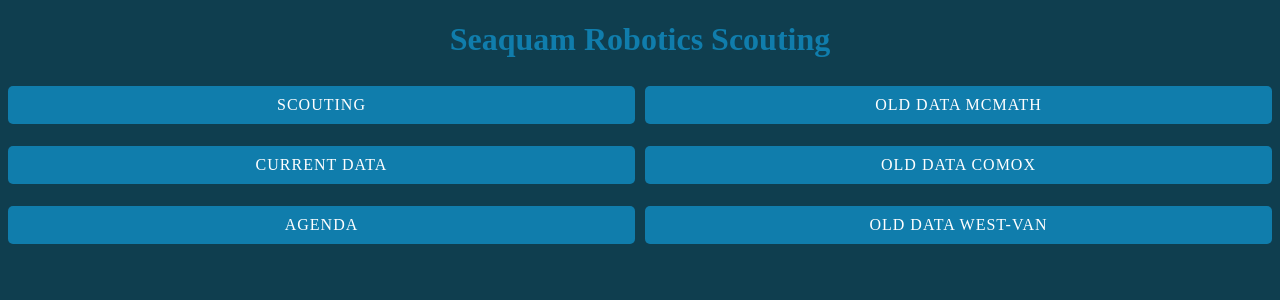
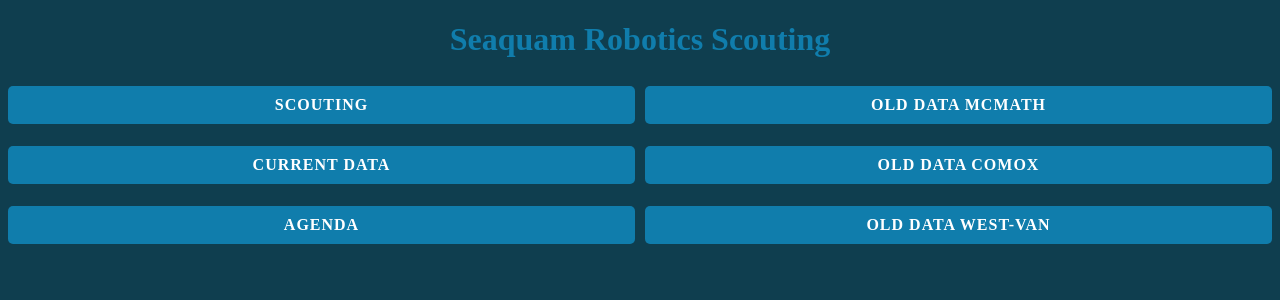
Before and after one commit to Flaero/seahawk-scouter, a Flask app: page / in a window 1280 px wide. Shown: the top 300 px of the page. Run offline with Flask 2, Linux system fonts and the light colour scheme.

Commit message:
make anchor tag text bold

```diff
--- a/static/styles.css
+++ b/static/styles.css
@@ -4,6 +4,8 @@ footer { font-style: italic; }
 
 input { background-color: #fff;
         color: #000; }
+
+a { font-weight: bold; }
 
 h1 { color: #fff;
      text-align: center; }
```
